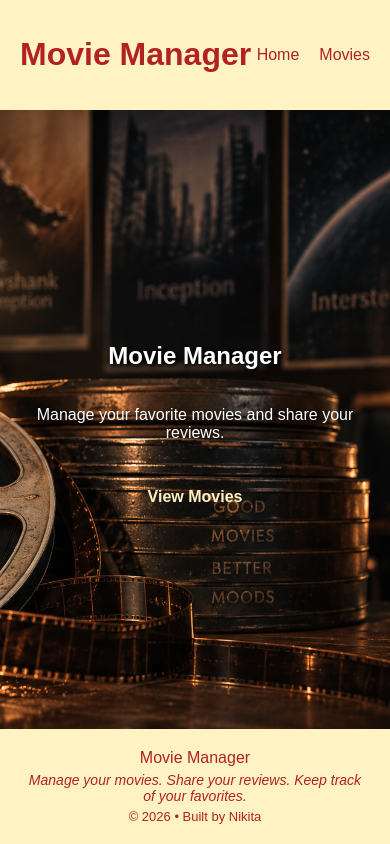
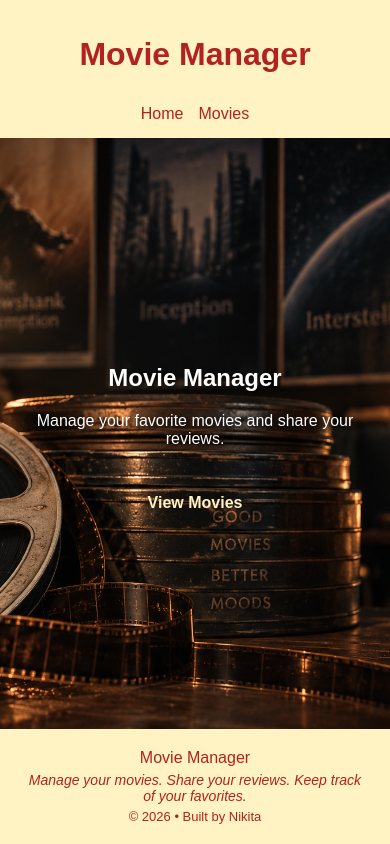
Before and after one commit to NP319/unit-2-project-movie-manager, a React (Vite) app in the folder react-frontend-app/: page / in a window 390 px wide. Built offline with nearby package versions, Linux system fonts and the light colour scheme.

Commit message:
Added media queries for responsiveness

```diff
--- a/react-frontend-app/src/index.css
+++ b/react-frontend-app/src/index.css
@@ -50,16 +50,30 @@ main {
 /* Home page layout */
 .home-section {
   flex: 1;
+  position: relative;
   display: flex;
-  flex-direction: column;
   align-items: center;
   justify-content: center;
   text-align: center;
   padding: 40px 20px;
   box-sizing: border-box;
-  background-image: url('./assets/vintage-film.png');
-  background-size: cover;
-  background-position: center;
+  overflow: hidden;
+}
+
+/* Home page image */
+.home-image {
+  position: absolute;
+  width: 100%;
+  height: 100%;
+  object-fit: cover;
+  top: 0;
+  left: 0;
+}
+
+/* Home page content */
+.home-content {
+  position: relative;
+  z-index: 1;
 }
 
 /* Home page text */
@@ -104,3 +118,22 @@ main {
 .footer-credit {
   font-size: 13px;
 }
+
+/* Adjust navigation for smaller screens */
+@media (max-width: 1024px) {
+  .header {
+    padding: 15px;
+  }
+}
+
+/* Adjust navigation for mobile screens */
+@media (max-width: 600px) {
+  .header {
+    flex-direction: column;
+    gap: 10px;
+  }
+
+  .navigation {
+    gap: 15px;
+  }
+}
--- a/react-frontend-app/src/pages/Home.jsx
+++ b/react-frontend-app/src/pages/Home.jsx
@@ -1,7 +1,8 @@
 // Import Link to navigate to the Movie List page
 import { Link } from 'react-router'
 
-
+// Import the vintage movie image
+import vintageFilm from '../assets/vintage-film.png'
 
 // Home page component
 function Home() {
@@ -11,16 +12,29 @@ function Home() {
       {/* Welcome section */}
       <section className="home-section">
 
+        {/* Vintage movie background image */}
+        <img
+          className="home-image"
+          src={vintageFilm}
+          alt="Vintage movie film reel, film cans, and popcorn"
+        />
+
+      {/* Home page content */}
+      <div className="home-content">
+
         <h1>Movie Manager</h1>
 
         <p>
           Manage your favorite movies and share your reviews.
         </p>
 
-        {/* Link to the Movie List page */}
-        <Link className="view-movies-link" to="/movies">
-          View Movies
-        </Link>
+      {/* Link to the Movie List page */}
+      <Link className="view-movies-link" to="/movies">
+        View Movies
+      </Link>
+
+      </div>
+
       </section>
 
     </main>
```
